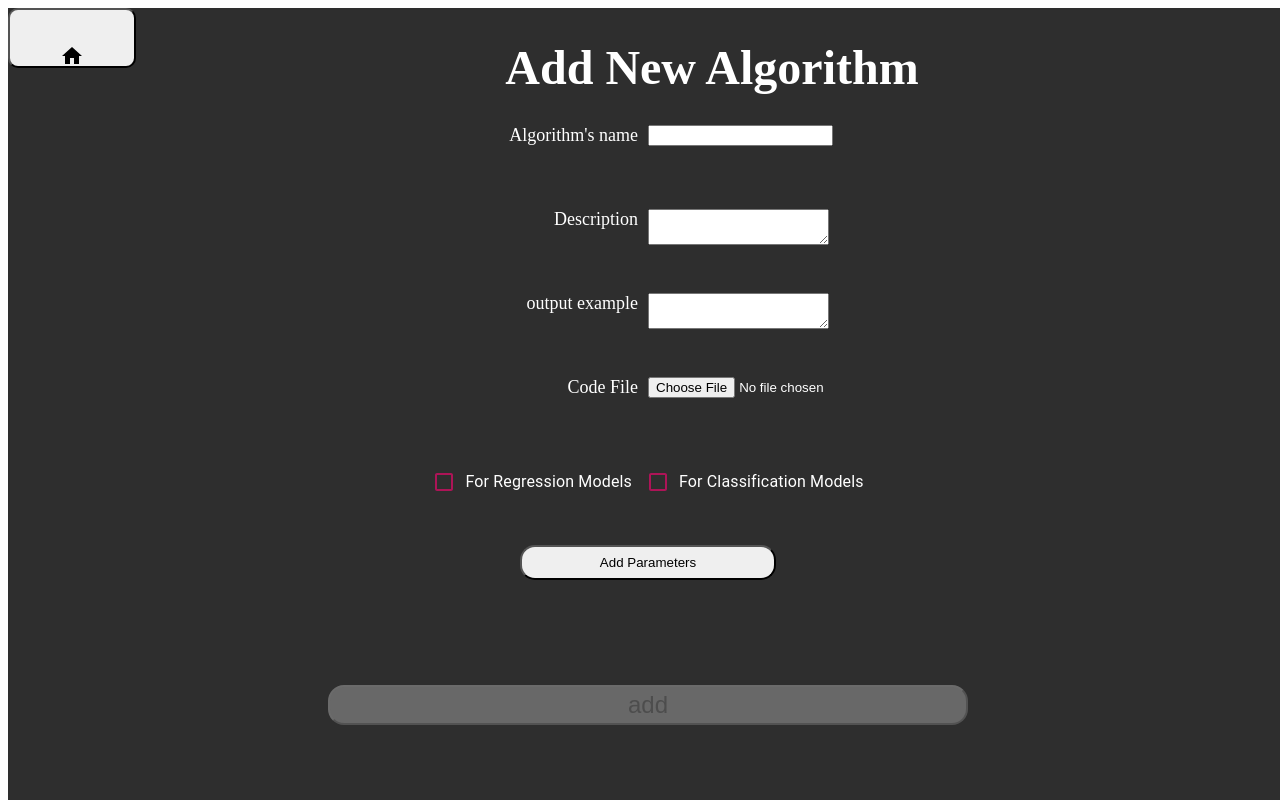
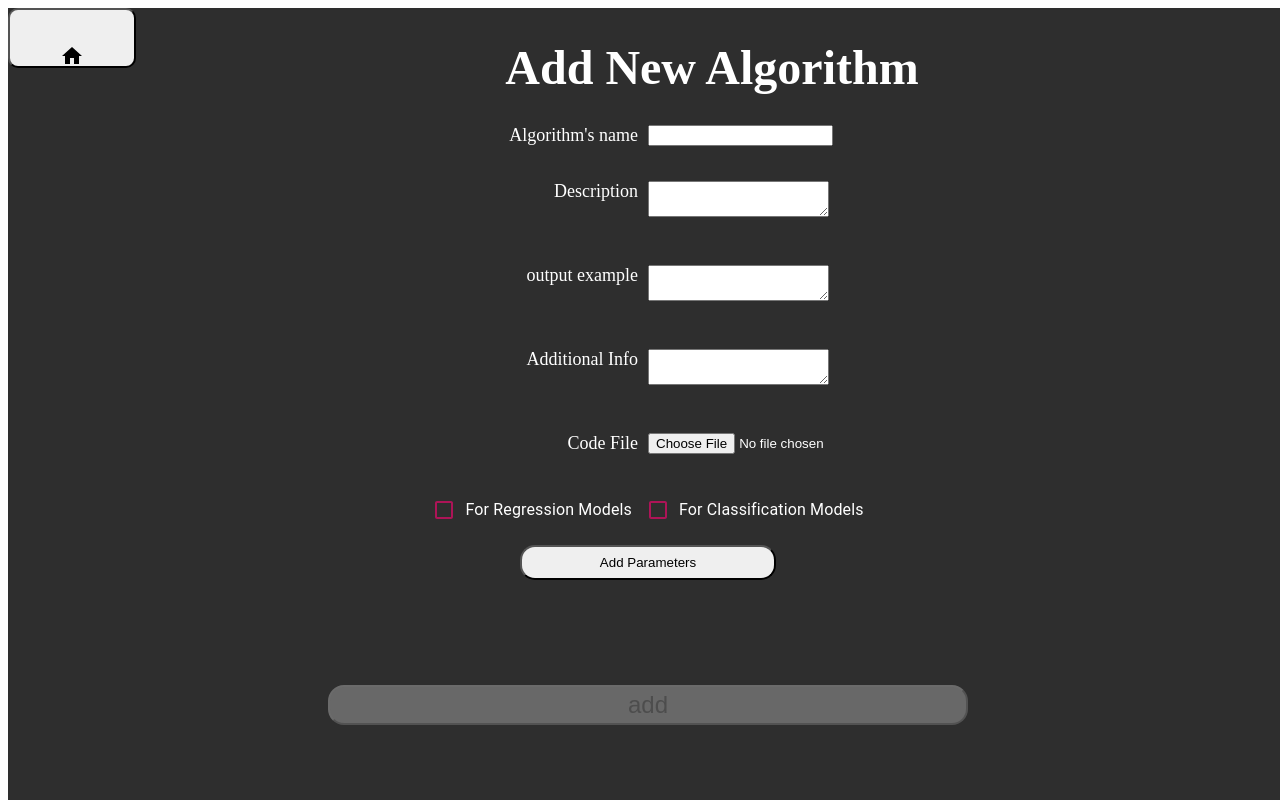
Before and after one commit to dollshak/counterfactualClient, a React (Create React App) app: page /addAlgorithm in a window 1280 px wide. Built offline with nearby package versions, Linux system fonts and the light colour scheme.

Commit message:
additional info added to add algorithm

```diff
--- a/src/pages/AddAlgorithmPage/AddAlgorithmPage.css
+++ b/src/pages/AddAlgorithmPage/AddAlgorithmPage.css
@@ -24,6 +24,10 @@
     height: 70%;
 }
 
+.rowSmall{
+    width: 100%;
+    height: 10%
+}
 .row{
     width: 100%;
     height: 15%
--- a/src/pages/AddAlgorithmPage/AddAlgorithmPage.jsx
+++ b/src/pages/AddAlgorithmPage/AddAlgorithmPage.jsx
@@ -120,7 +120,7 @@ const AddAlgorithmPage = () => {
         <h1 className="mainTitle">Add New Algorithm</h1>
       </div>
       <div className="fields">
-        <div className="row">
+        <div className="rowSmall">
           <div className="column">
             <label className="fieldTitle">
               Algorithm's name
@@ -169,8 +169,24 @@ const AddAlgorithmPage = () => {
             />
           </div>
         </div>
+        <div className="row">
+          <div className="column">
+            <label className="fieldTitle">
+              Additional Info
+            </label>
+          </div>
+          <div className="column">
 
-        <div className="row">
+            <textarea
+              className="textArea"
+              type="text"
+              value={algoOutputExample}
+              onChange={onOutputChange}
+            />
+          </div>
+        </div>
+
+        <div className="rowSmall">
           <div className="column">
             <label className="fieldTitle">Code File</label>
           </div>
@@ -183,7 +199,7 @@ const AddAlgorithmPage = () => {
           </div>
         </div>
 
-        <div className="row">
+        <div className="rowSmall">
           <div className="column">
             <FormControlLabel
               value= {AlgoType.Regressor}
```
